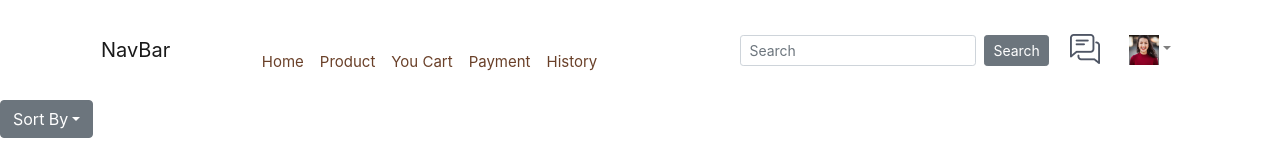
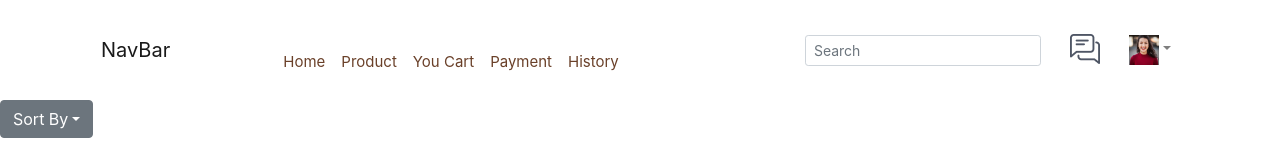
Before and after one commit to riskyamaliaharis/moki_food_and_beverage_project, a Vue app: page /product in a window 1280 px wide. Shown: the top 157 px of the page. Built offline with nearby package versions, Linux system fonts and the light colour scheme; no server answers.

Commit message:
delete search button

```diff
--- a/src/components/Header.vue
+++ b/src/components/Header.vue
@@ -43,9 +43,6 @@
                 class="mr-sm-2"
                 placeholder="Search"
               ></b-form-input>
-              <b-button size="sm" class="my-2 my-sm-0 b-search" type="submit"
-                >Search</b-button
-              >
             </b-nav-form>
             <b-nav-item>
               <a href="#" class="btn"
```
